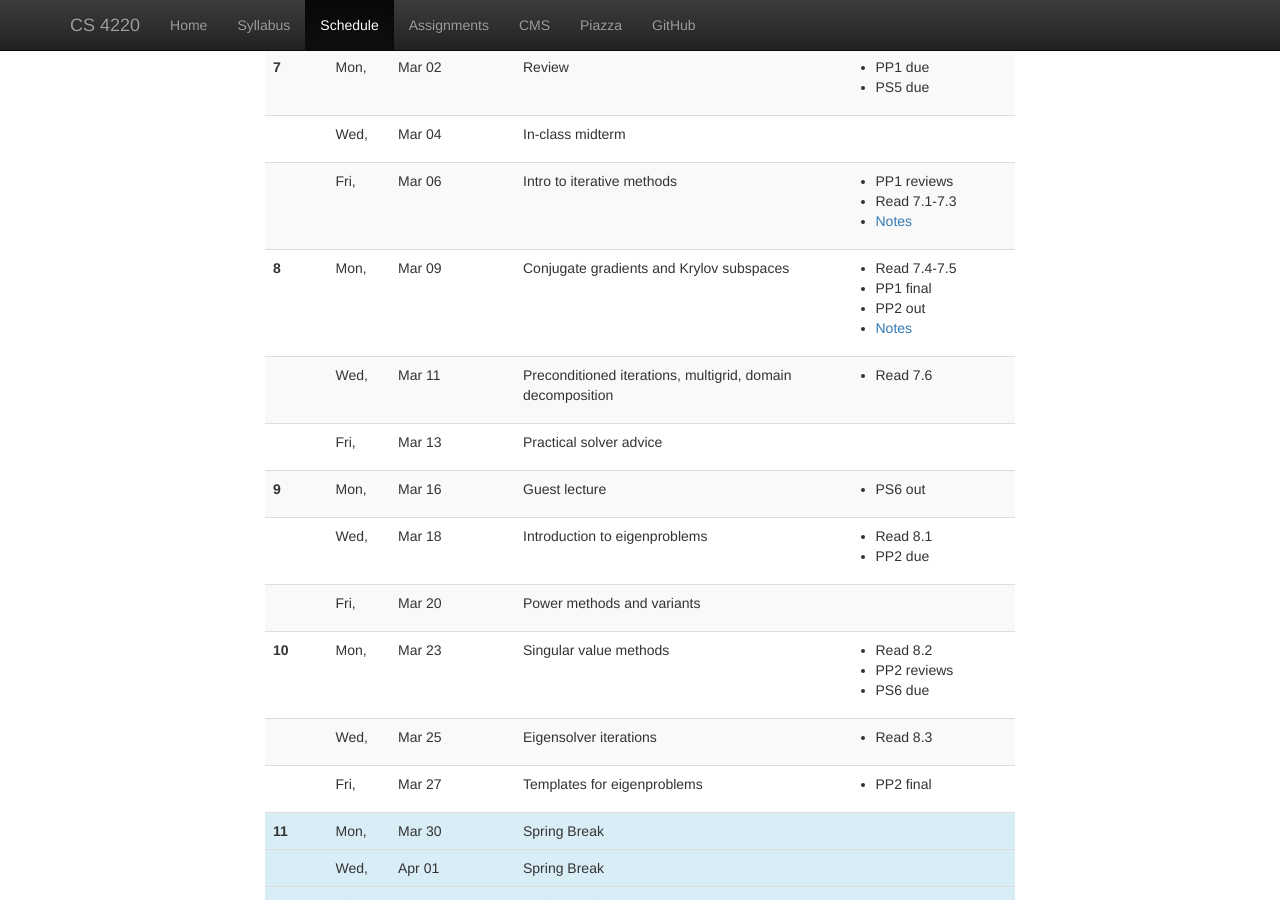
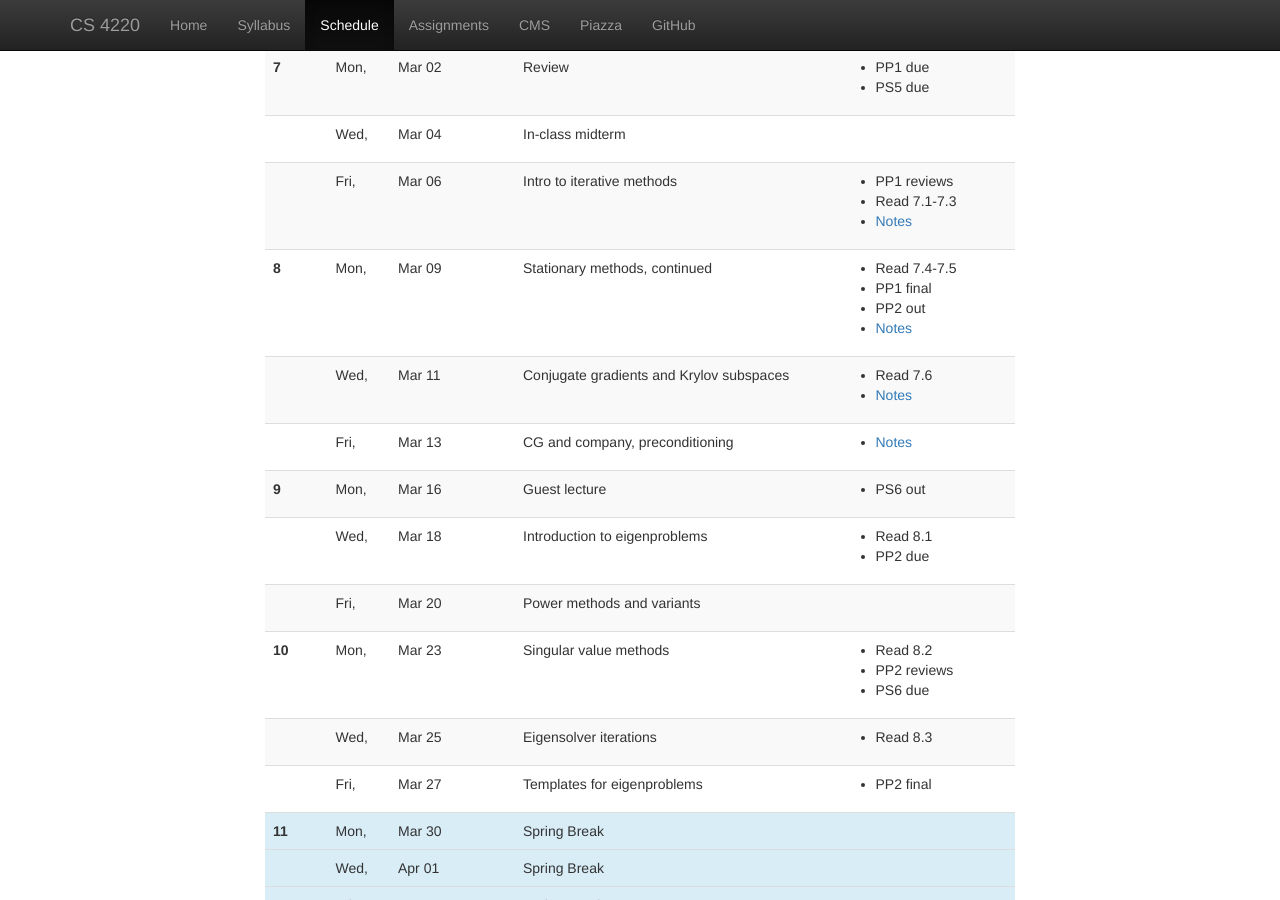
Before and after one commit to dbindel/cs4220-s15, a Jekyll site: the page built from web/schedule.html, in a window 1280 px wide and 900 px high, scrolled down 1355 px. Built offline with Jekyll 4.4.1, drawn with Linux system fonts in a browser that asks for light colours; nearby versions of some CDN libraries.

Commit message:
Update to web links.

```diff
--- a/web/_data/lectures.yml
+++ b/web/_data/lectures.yml
@@ -167,7 +167,7 @@
 -
   date: 2015-03-09
   info: |
-    Conjugate gradients and Krylov subspaces
+    Stationary methods, continued
   hw:
     - Read 7.4-7.5
     - PP1 final
@@ -176,13 +176,16 @@
 -
   date: 2015-03-11
   info: |
-    Preconditioned iterations, multigrid, domain decomposition
+    Conjugate gradients and Krylov subspaces
   hw:
     - Read 7.6
+    - <a href="lec/2015-03-11-notes.pdf">Notes</a>
 -
   date: 2015-03-13
   info: |
-    Practical solver advice
+    CG and company, preconditioning
+  hw:
+    - <a href="lec/2015-03-13-notes.pdf">Notes</a>
 #
 # ==================
 # Week 9
```
